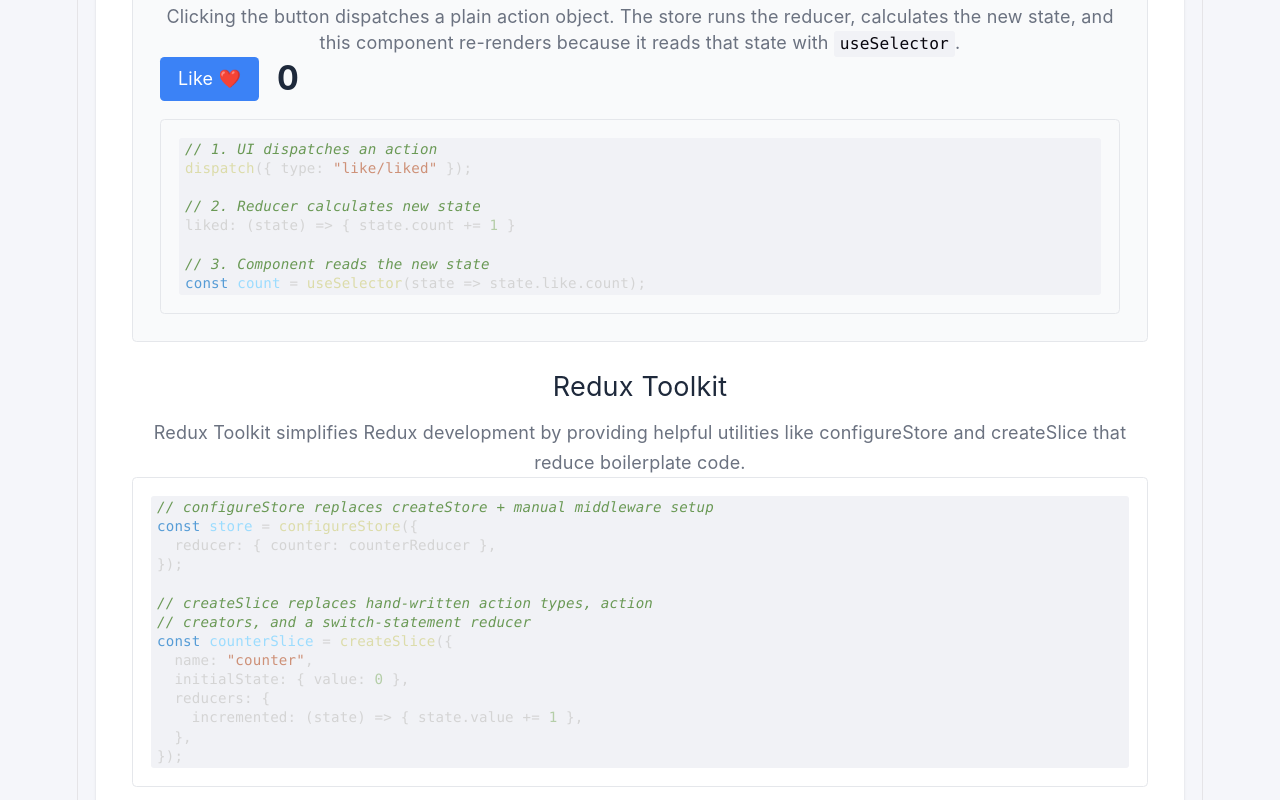
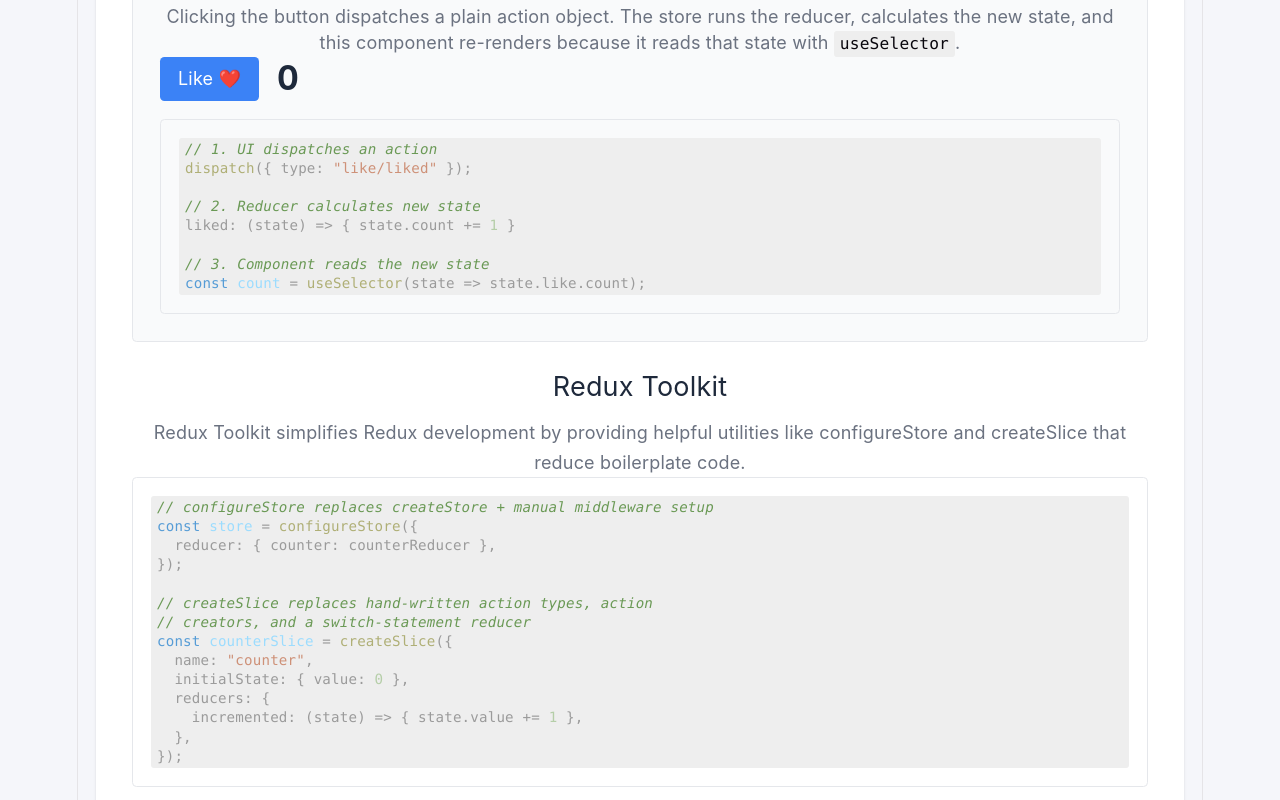
Before and after one commit to IsaVII/LearningTool, a React (Vite) app in the folder frontend/: page /redux in a window 1280 px wide. Shown: the part 780-1580 px from the top of the page. Built offline with nearby package versions, Linux system fonts and the light colour scheme.

Commit message:
dark light colors for code syntax

```diff
--- a/frontend/src/components/CodeBlock.jsx
+++ b/frontend/src/components/CodeBlock.jsx
@@ -38,7 +38,7 @@
               }`}
             >
               {showLineNumbers && (
-                <span className="select-none text-right pr-4 mr-2 text-[#6e7681] w-7 shrink-0">
+                <span className="select-none text-right pr-4 mr-2 text-syntax-line-number w-7 shrink-0">
                   {lineNumber}
                 </span>
               )}
--- a/frontend/src/components/SyntaxHighlightedCode.jsx
+++ b/frontend/src/components/SyntaxHighlightedCode.jsx
@@ -62,19 +62,21 @@
 
 const LITERALS = new Set(["true", "false", "null", "undefined"]);
 
-// Colors match VS Code's default "Dark+" theme.
+// Colors match VS Code's default "Dark+" theme - defined once as CSS
+// variables in index.css (--color-syntax-*) and exposed here as the
+// matching Tailwind utilities.
 const TOKEN_COLORS = {
-  comment: "text-[#6A9955] italic",
-  string: "text-[#CE9178]",
-  number: "text-[#B5CEA8]",
-  control: "text-[#C586C0]",
-  declaration: "text-[#569CD6]",
-  literal: "text-[#569CD6]",
-  tag: "text-[#569CD6]",
-  component: "text-[#4EC9B0]",
-  call: "text-[#DCDCAA]",
-  attribute: "text-[#9CDCFE]",
-  plain: "text-[#D4D4D4]",
+  comment: "text-syntax-comment italic",
+  string: "text-syntax-string",
+  number: "text-syntax-number",
+  control: "text-syntax-control",
+  declaration: "text-syntax-declaration",
+  literal: "text-syntax-declaration",
+  tag: "text-syntax-declaration",
+  component: "text-syntax-component",
+  call: "text-syntax-call",
+  attribute: "text-syntax-attribute",
+  plain: "text-syntax-plain",
 };
 
 const TOKEN_REGEX = new RegExp(
--- a/frontend/src/index.css
+++ b/frontend/src/index.css
@@ -31,14 +31,34 @@
   /* was: gray-400 - secondary meta text */
   --color-navbar: #334155;
   /* fixed brand slate used for header/footer bg - stays constant across themes */
+
+  /*
+   * Syntax-highlighting palette (VS Code "Dark+" colors). Intentionally
+   * NOT re-themed by light/dark mode - CodeBlock always renders like a
+   * code editor, same as VS Code itself does regardless of your OS theme.
+   * Pulled out here (instead of inline hex in the components) so every
+   * color in the app lives in one place.
+   */
+
+  --color-syntax-comment: #6a9955;
+  --color-syntax-string: #ce9178;
+  --color-syntax-number: #b5cea8;
+  --color-syntax-control: #c586c0;
+  --color-syntax-declaration: #569cd6;
+  --color-syntax-component: #4ec9b0;
+  --color-syntax-call: #afaf76;
+  --color-syntax-attribute: #9cdcfe;
+  --color-syntax-plain: #9b9b9b;
+  --color-syntax-line-number: #6e7681;
 }
 
 :root {
+  --test: #afaf76;
   --text: #6b6375;
   --text-h: #08060d;
   --bg: #fff;
   --border: #e5e4e7;
-  --code-bg: #f4f3ec;
+  --code-bg: #49473c;
   --accent: #aa3bff;
   --accent-bg: rgba(170, 59, 255, 0.1);
   --accent-border: rgba(170, 59, 255, 0.5);
@@ -50,10 +70,17 @@
   --heading: system-ui, 'Segoe UI', Roboto, sans-serif;
   --mono: ui-monospace, Consolas, monospace;
 
-  /* Legacy App.css palette, pulled out into variables */
+
+
+  /*
+   * Legacy App.css palette, pulled out into variables. These ARE
+   * theme-aware - see the light/dark blocks below, which override every
+   * one of them. (Previously they were only ever defined here, so
+   * body/code/scrollbar colors silently ignored the toggle - fixed now.)
+   */
   --app-bg: #f5f6fa;
   --app-text: #2c3e50;
-  --legacy-code-bg: #f1f2f6;
+  --legacy-code-bg: #858999;
   --link-color: #3498db;
   --scrollbar-track: #f1f2f6;
   --scrollbar-thumb: #bdc3c7;
@@ -108,6 +135,14 @@
     --color-line: #3a3c48;
     --color-muted: #9ca3af;
     --color-subtle: #71717a;
+
+    --app-bg: #16171d;
+    --app-text: #cbd5e1;
+    --legacy-code-bg: #1f2028;
+    --link-color: #60a5fa;
+    --scrollbar-track: #1f2028;
+    --scrollbar-thumb: #4b4d58;
+    --scrollbar-thumb-hover: #6b6e7a;
   }
 
   :root:not(.light) #social .button-icon {
@@ -139,6 +174,14 @@
   --color-line: #3a3c48;
   --color-muted: #9ca3af;
   --color-subtle: #71717a;
+
+  --app-bg: #16171d;
+  --app-text: #cbd5e1;
+  --legacy-code-bg: #1f2028;
+  --link-color: #60a5fa;
+  --scrollbar-track: #1f2028;
+  --scrollbar-thumb: #4b4d58;
+  --scrollbar-thumb-hover: #6b6e7a;
 }
 
 :root.dark #social .button-icon {
@@ -151,7 +194,7 @@
   --text-h: #08060d;
   --bg: #fff;
   --border: #e5e4e7;
-  --code-bg: #f4f3ec;
+  --code-bg: #f1f0e6;
   --accent: #aa3bff;
   --accent-bg: rgba(170, 59, 255, 0.1);
   --accent-border: rgba(170, 59, 255, 0.5);
@@ -169,6 +212,14 @@
   --color-line: #e5e7eb;
   --color-muted: #6b7280;
   --color-subtle: #9ca3af;
+
+  --app-bg: #f5f6fa;
+  --app-text: #2c3e50;
+  --legacy-code-bg: #eeeeee;
+  --link-color: #3498db;
+  --scrollbar-track: #f1f2f6;
+  --scrollbar-thumb: #bdc3c7;
+  --scrollbar-thumb-hover: #95a5a6;
 }
 
 body {
```
